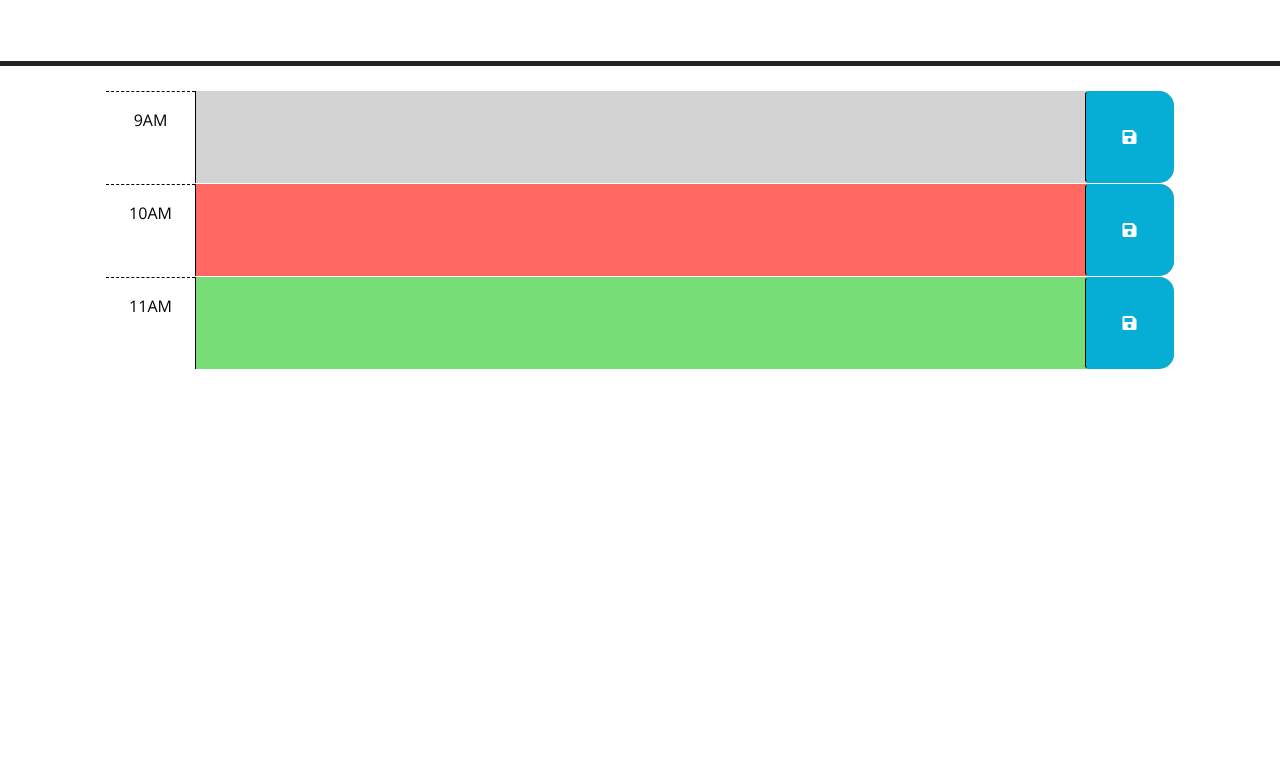
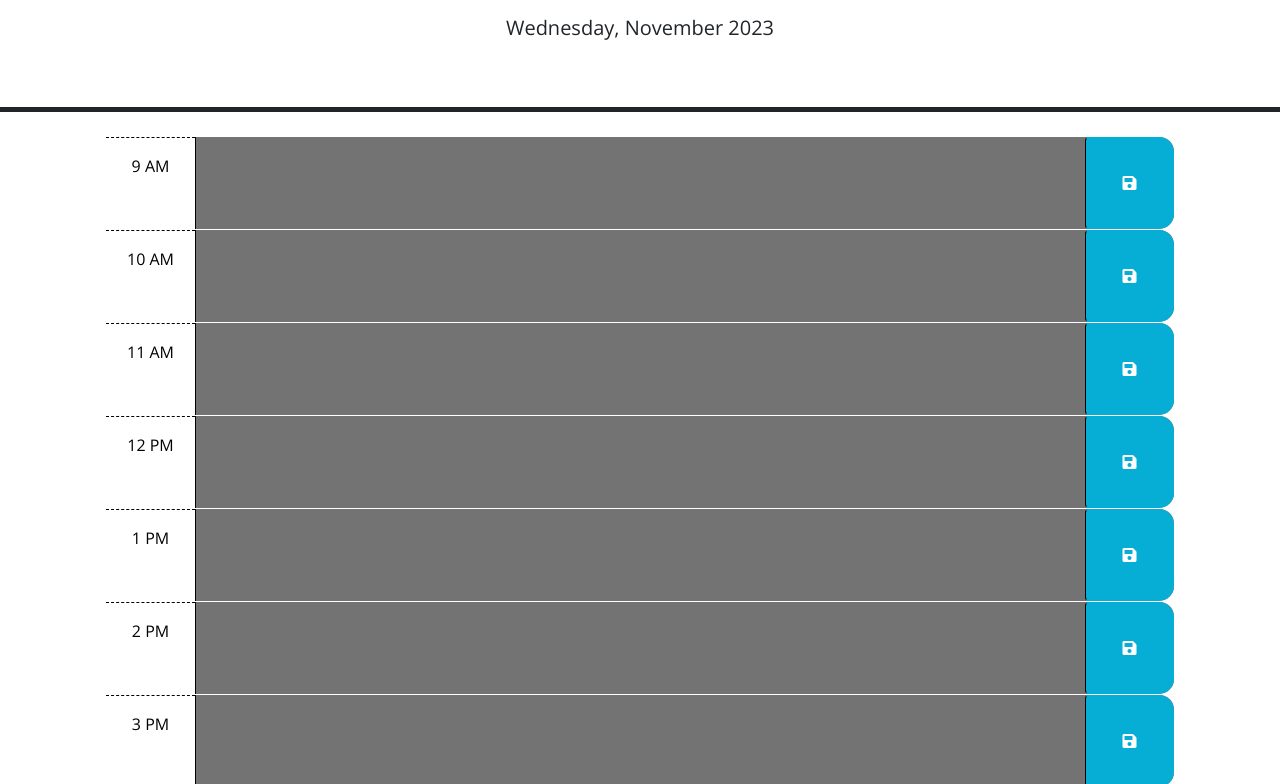
Before and after one commit to MScott-Dev/Work-Day-Schedule, a plain HTML site: page index.html in a window 1280 px wide. Shown: the part 166-950 px from the top of the page. Before the commit the page ends 800 px from the top, so only its background shows below. Drawn offline with nearby package versions, Linux system fonts and the light colour scheme.

Commit message:
Added check for background color change

```diff
--- a/assets/script.js
+++ b/assets/script.js
@@ -1,3 +1,27 @@
+// consts
+const currentDay = $('#currentDay');
+const hour9 = $('#9');
+const hour10 = $('#10');
+const hour11 = $('#11');
+const hour12 = $('#12');
+const hour13 = $('#13');
+const hour14 = $('#14');
+const hour15 = $('#15');
+const hour16 = $('#16');
+const hour17 = $('#17');
+
+var currentHour = parseInt(dayjs().format('H'));
+
+const nine = parseInt(hour9[0].id);
+const ten = parseInt(hour10[0].id);
+const eleven = parseInt(hour11[0].id);
+const twelve = parseInt(hour12[0].id);
+const one = parseInt(hour13[0].id);
+const two = parseInt(hour14[0].id);
+const three = parseInt(hour15[0].id);
+const four = parseInt(hour16[0].id);
+const five = parseInt(hour17[0].id);
+
 // Wrap all code that interacts with the DOM in a call to jQuery to ensure that
 // the code isn't run until the browser has finished rendering all the elements
 // in the html.
@@ -19,5 +43,100 @@ $(function () {
   // the values of the corresponding textarea elements. HINT: How can the id
   // attribute of each time-block be used to do this?
   //
-  // TODO: Add code to display the current date in the header of the page.
+  // Displays the date at th e top of the page
+  var date = dayjs().format('dddd, MMMM YYYY');
+  currentDay.text(date);
+
+
+
+  // Updates the hours to display correct color
+
+    // 9am
+    if (nine < currentHour) {
+        hour9.addClass('past');
+      } else if (nine === currentHour) {
+        hour9.addClass('present');
+      } else {
+        hour9.addClass('future');
+      }
+
+    // 10am
+    if (ten < currentHour) {
+        hour10.addClass('past');
+      } else if (ten === currentHour) {
+        hour10.addClass('present');
+      } else {
+        hour10.addClass('future');
+      }
+
+    // 11am
+    if (eleven < currentHour) {
+        hour11.addClass('past');
+      } else if (eleven === currentHour) {
+        hour11.addClass('present');
+      } else {
+        hour11.addClass('future');
+      }
+
+    // 12pm
+    if (twelve < currentHour) {
+        hour12.addClass('past');
+      } else if (twelve === currentHour) {
+        hour12.addClass('present');
+      } else {
+        hour12.addClass('future');
+      }
+
+    // 1pm
+    if (one < currentHour) {
+        hour13.addClass('past');
+      } else if (one === currentHour) {
+        hour13.addClass('present');
+      } else {
+        hour13.addClass('future');
+      }
+
+    // 2pm
+    if (two < currentHour) {
+        hour14.addClass('past');
+      } else if (two === currentHour) {
+        hour14.addClass('present');
+      } else {
+        hour14.addClass('future');
+      }
+
+    // 3pm
+    if (three < currentHour) {
+        hour15.addClass('past');
+      } else if (three === currentHour) {
+        hour15.addClass('present');
+      } else {
+        hour15.addClass('future');
+      }
+
+    // 4pm
+    if (four < currentHour) {
+        hour16.addClass('past');
+      } else if (four === currentHour) {
+        hour16.addClass('present');
+      } else {
+        hour16.addClass('future');
+      }
+
+    // 5pm
+    if (five < currentHour) {
+        hour17.addClass('past');
+      } else if (five === currentHour) {
+        hour17.addClass('present');
+      } else {
+        hour17.addClass('future');
+      }
 });
+
+
+
+// console.log(nine);
+console.log(nine);
+console.log(currentHour);
+console.log(nine < currentHour);
+// console.log(nine < currentHour);
--- a/assets/style.css
+++ b/assets/style.css
@@ -31,12 +31,12 @@ textarea {
 }
 
 .past {
-  background-color: #d3d3d3;
+  background-color: #747373;
   color: white;
 }
 
 .present {
-  background-color: #ff6961;
+  background-color: #4690f0;
   color: white;
 }
 
--- a/index.html
+++ b/index.html
@@ -40,8 +40,8 @@
         -->
 
       <!-- Example of a past time block. The "past" class adds a gray background color. -->
-      <div id="hour-9" class="row time-block past">
-        <div class="col-2 col-md-1 hour text-center py-3">9AM</div>
+      <div id="9" class="row time-block">
+        <div class="col-2 col-md-1 hour text-center py-3">9 AM</div>
         <textarea class="col-8 col-md-10 description" rows="3"> </textarea>
         <button class="btn saveBtn col-2 col-md-1" aria-label="save">
           <i class="fas fa-save" aria-hidden="true"></i>
@@ -49,8 +49,8 @@
       </div>
 
       <!-- Example of a a present time block. The "present" class adds a red background color. -->
-      <div id="hour-10" class="row time-block present">
-        <div class="col-2 col-md-1 hour text-center py-3">10AM</div>
+      <div id="10" class="row time-block">
+        <div class="col-2 col-md-1 hour text-center py-3">10 AM</div>
         <textarea class="col-8 col-md-10 description" rows="3"> </textarea>
         <button class="btn saveBtn col-2 col-md-1" aria-label="save">
           <i class="fas fa-save" aria-hidden="true"></i>
@@ -58,8 +58,56 @@
       </div>
 
       <!-- Example of a future time block. The "future" class adds a green background color. -->
-      <div id="hour-11" class="row time-block future">
-        <div class="col-2 col-md-1 hour text-center py-3">11AM</div>
+      <div id="11" class="row time-block">
+        <div class="col-2 col-md-1 hour text-center py-3">11 AM</div>
+        <textarea class="col-8 col-md-10 description" rows="3"> </textarea>
+        <button class="btn saveBtn col-2 col-md-1" aria-label="save">
+          <i class="fas fa-save" aria-hidden="true"></i>
+        </button>
+      </div>
+
+      <div id="12" class="row time-block">
+        <div class="col-2 col-md-1 hour text-center py-3">12 PM</div>
+        <textarea class="col-8 col-md-10 description" rows="3"> </textarea>
+        <button class="btn saveBtn col-2 col-md-1" aria-label="save">
+          <i class="fas fa-save" aria-hidden="true"></i>
+        </button>
+      </div>
+
+      <div id="13" class="row time-block ">
+        <div class="col-2 col-md-1 hour text-center py-3">1 PM</div>
+        <textarea class="col-8 col-md-10 description" rows="3"> </textarea>
+        <button class="btn saveBtn col-2 col-md-1" aria-label="save">
+          <i class="fas fa-save" aria-hidden="true"></i>
+        </button>
+      </div>
+
+      <div id="14" class="row time-block">
+        <div class="col-2 col-md-1 hour text-center py-3">2 PM</div>
+        <textarea class="col-8 col-md-10 description" rows="3"> </textarea>
+        <button class="btn saveBtn col-2 col-md-1" aria-label="save">
+          <i class="fas fa-save" aria-hidden="true"></i>
+        </button>
+      </div>
+
+      <div id="15" class="row time-block">
+        <div class="col-2 col-md-1 hour text-center py-3">3 PM</div>
+        <textarea class="col-8 col-md-10 description" rows="3"> </textarea>
+        <button class="btn saveBtn col-2 col-md-1" aria-label="save">
+          <i class="fas fa-save" aria-hidden="true"></i>
+        </button>
+      </div>
+
+      <div id="16" class="row time-block">
+        <div class="col-2 col-md-1 hour text-center py-3">4 PM</div>
+        <textarea class="col-8 col-md-10 description" rows="3"> </textarea>
+        <button class="btn saveBtn col-2 col-md-1" aria-label="save">
+          <i class="fas fa-save" aria-hidden="true"></i>
+        </button>
+      </div>
+
+      <div id="17" class="row time-block">
+        <div class="col-2 col-md-1 hour text-center py-3">5 PM</div>
         <textarea class="col-8 col-md-10 description" rows="3"> </textarea>
         <button class="btn saveBtn col-2 col-md-1" aria-label="save">
           <i class="fas fa-save" aria-hidden="true"></i>
```
